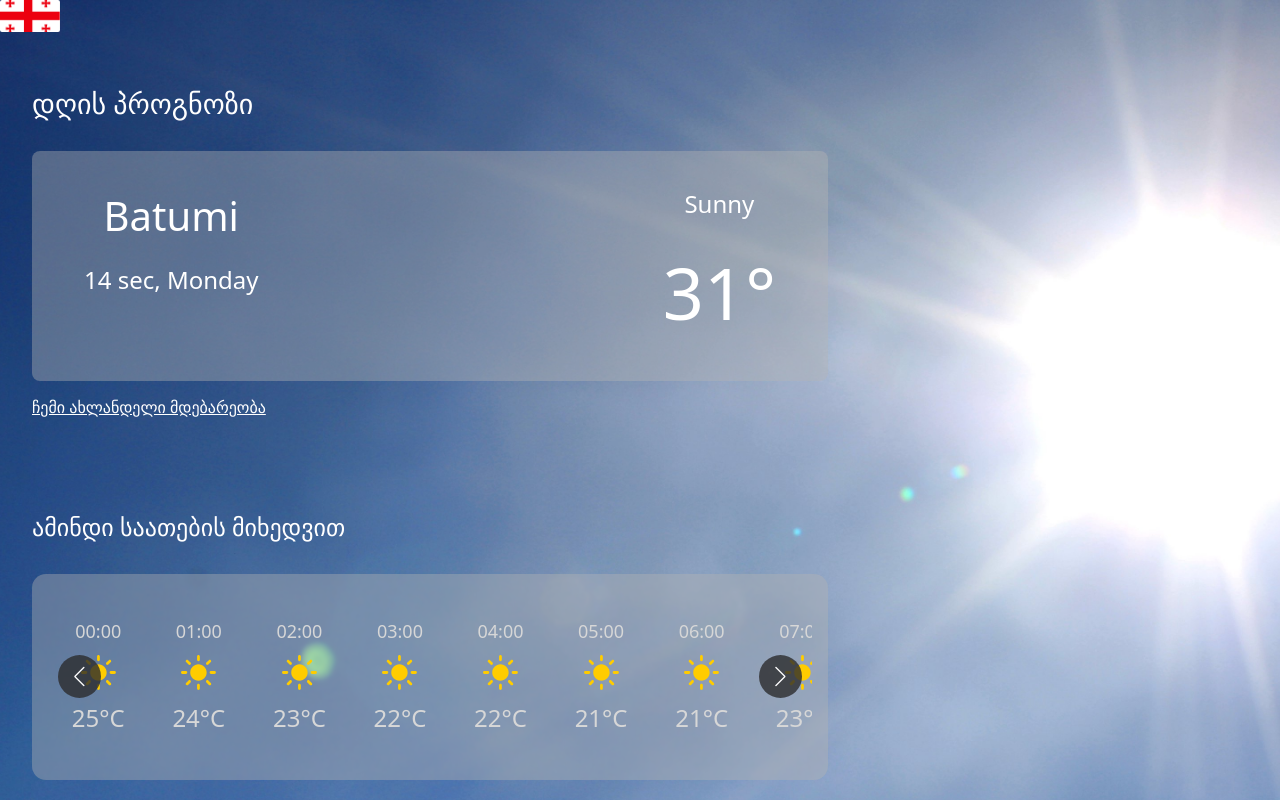
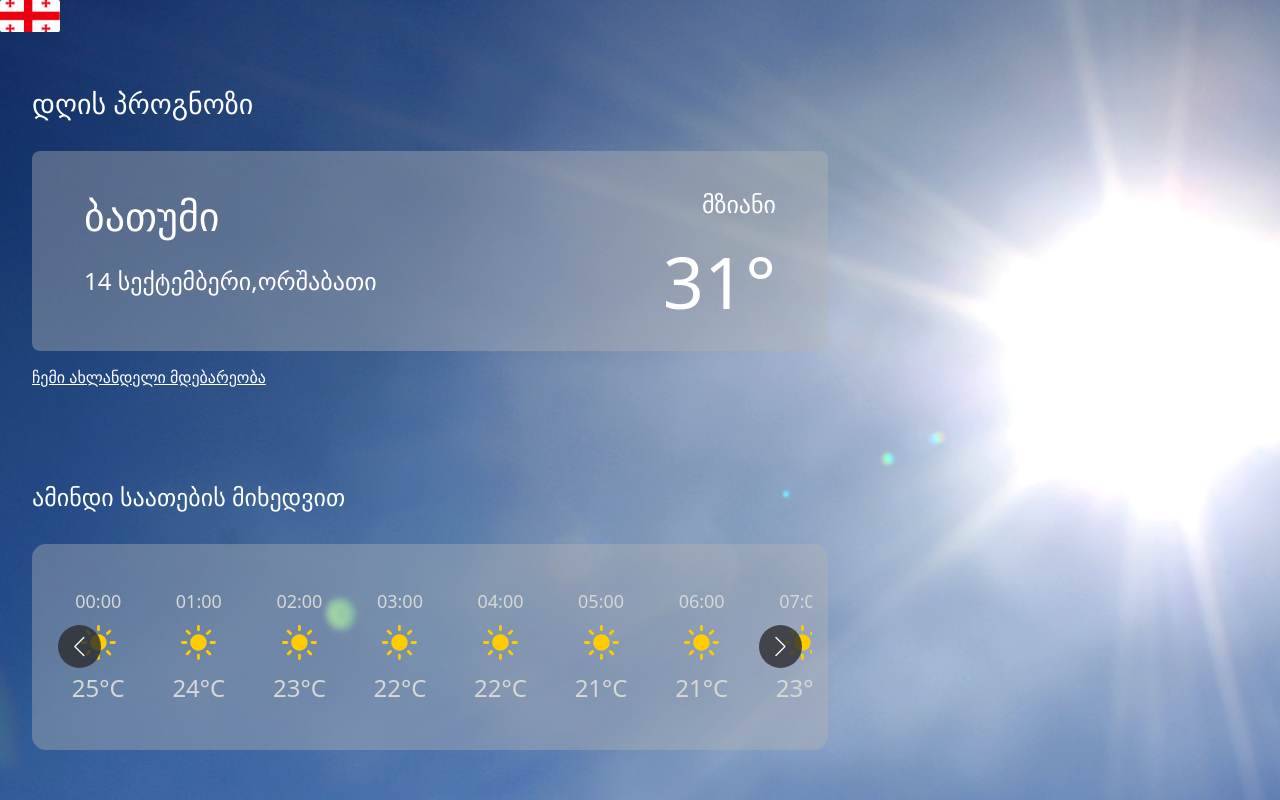
Before and after one commit to bibilashvili-nugo/weather-app, a React (Vite) app: page / in a window 1280 px wide. Shown: the top 800 px of the page. Built offline with nearby package versions, Linux system fonts and the light colour scheme; no server answers.

Commit message:
refactor:currentday component

```diff
--- a/src/pageLeftSide/ContentContainerShape.jsx
+++ b/src/pageLeftSide/ContentContainerShape.jsx
@@ -23,22 +23,6 @@ function ContentContainerShape({ data, size, layout }) {
             layout === "col" ? "flex-col" : "flex-row"
           }`}
         >
-          <div className="flex gap-[1rem] flex-col">
-            <h2
-              className="text-[#FFFFFF] text-center"
-              style={getTextStyle(data.label)}
-            >
-              {data.label?.label}
-            </h2>
-            {data.currentDay && (
-              <span
-                className="text-[#FFFFFF] text-center"
-                style={getTextStyle(data.currentDay)}
-              >
-                {data.currentDay.currentDay}
-              </span>
-            )}
-          </div>
           <div className="flex flex-col gap-[1rem]">
             {data.humidity && (
               <h2
@@ -78,11 +62,7 @@ ContentContainerShape.propTypes = {
       text: PropTypes.string,
       font: PropTypes.string,
     }).isRequired,
-    currentDay: PropTypes.shape({
-      currentDay: PropTypes.string,
-      text: PropTypes.string,
-      font: PropTypes.string,
-    }),
+
     humidity: PropTypes.shape({
       humidity: PropTypes.string,
       text: PropTypes.string,
--- a/src/pageLeftSide/CurrentDay.jsx
+++ b/src/pageLeftSide/CurrentDay.jsx
@@ -1,18 +1,29 @@
-import ContentContainerShape from "./ContentContainerShape";
+// import ContentContainerShape from "./ContentContainerShape";
 
 export default function CurrentDay() {
-  const currentDayData = {
-    label: { label: "Batumi", text: "40px", font: "510" },
-    currentDay: { currentDay: "14 sec, Monday", text: "24px", font: "400" },
-    humidity: { humidity: "Sunny", text: "24px", font: "400" },
-    tempricha: { tempricha: "31°", text: "72px", font: "400" },
-    paddingX: "52px",
-    paddingY: "35px",
-  };
+  // const currentDayData = {
+  //   label: { label: "Batumi", text: "40px", font: "510" },
+  //   currentDay: { currentDay: "14 sec, Monday", text: "24px", font: "400" },
+  //   humidity: { humidity: "Sunny", text: "24px", font: "400" },
+  //   tempricha: { tempricha: "31°", text: "72px", font: "400" },
+  //   paddingX: "52px",
+  //   paddingY: "35px",
+  // };
 
   return (
-    <div>
-      <ContentContainerShape data={currentDayData} size="full" layout="row" />
+    <div className="bg-[#B5B5B566] text-[#FFFFFF] px-[52px] py-[35px] rounded-[8px] ">
+      <div>
+        <div className="flex justify-between">
+          <span className="text-[40px] font-[510]">ბათუმი</span>
+          <span className="text-[24px] font-[400]">მზიანი</span>
+        </div>
+        <div className="flex items-center h-[70px] justify-between">
+          <span className="text-[24px]  font-[400]">
+            14 სექტემბერი,ორშაბათი
+          </span>
+          <span className="text-[72px] font-[400]">31°</span>
+        </div>
+      </div>
     </div>
   );
 }
```
